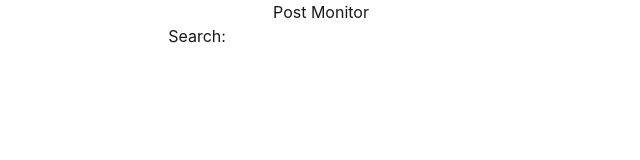
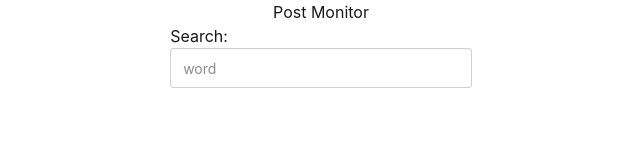
Before and after one commit to szymon-malinowski/post-monitor, a React (Vite) app: page / in a window 1280 px wide. Shown: the top 160 px of the page, without its empty margins (319-959 px from the left). Built offline with nearby package versions, Linux system fonts and the light colour scheme.

Commit message:
Add placeholder to input field in SearchBar component

```diff
--- a/src/components/search.bar.jsx
+++ b/src/components/search.bar.jsx
@@ -4,8 +4,10 @@ export default function SearchBar({ searchTerm, onChange }) {
       <div>
         <label htmlFor="seach-input">Search:</label>
         <input
+          className="input"
           id="search-input"
           type="text"
+          placeholder="word"
           value={searchTerm}
           onChange={(event) => onChange(event.target.value)}
         />
```
